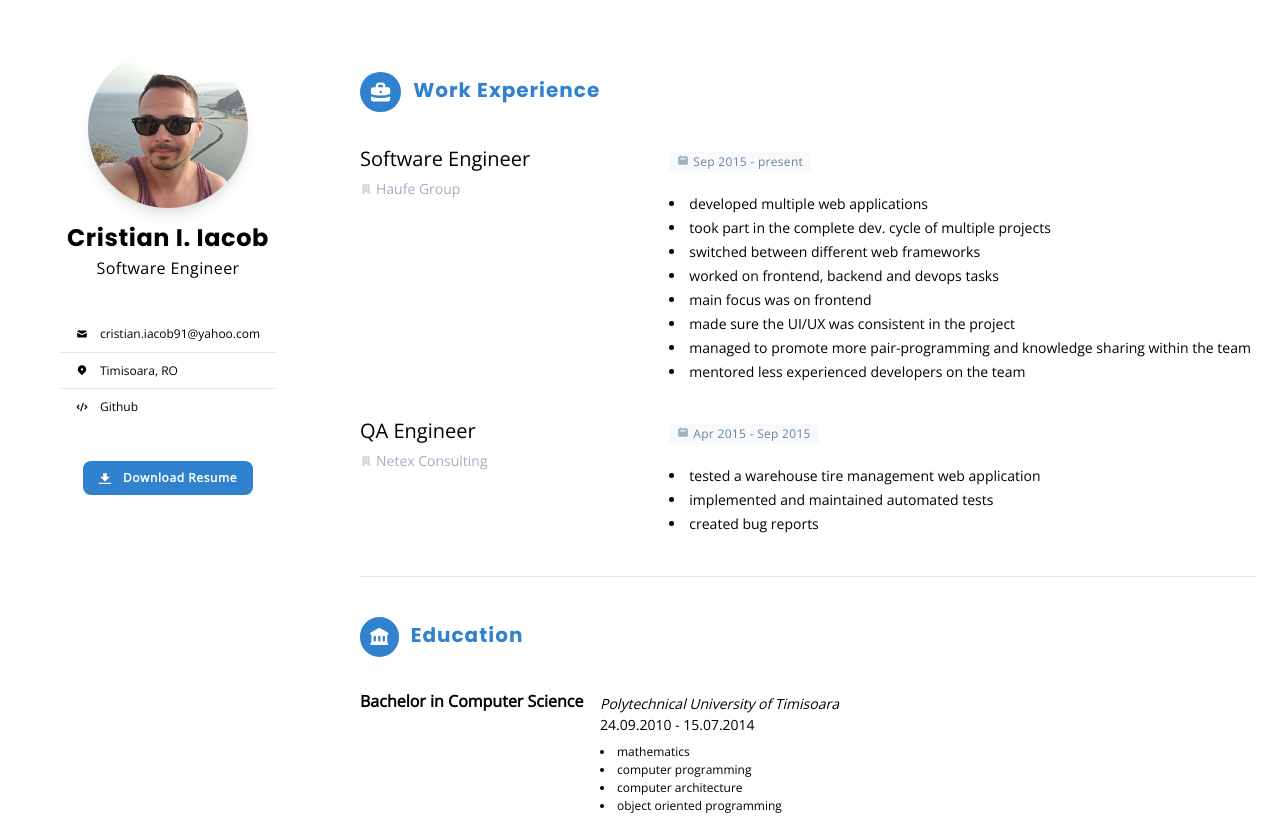
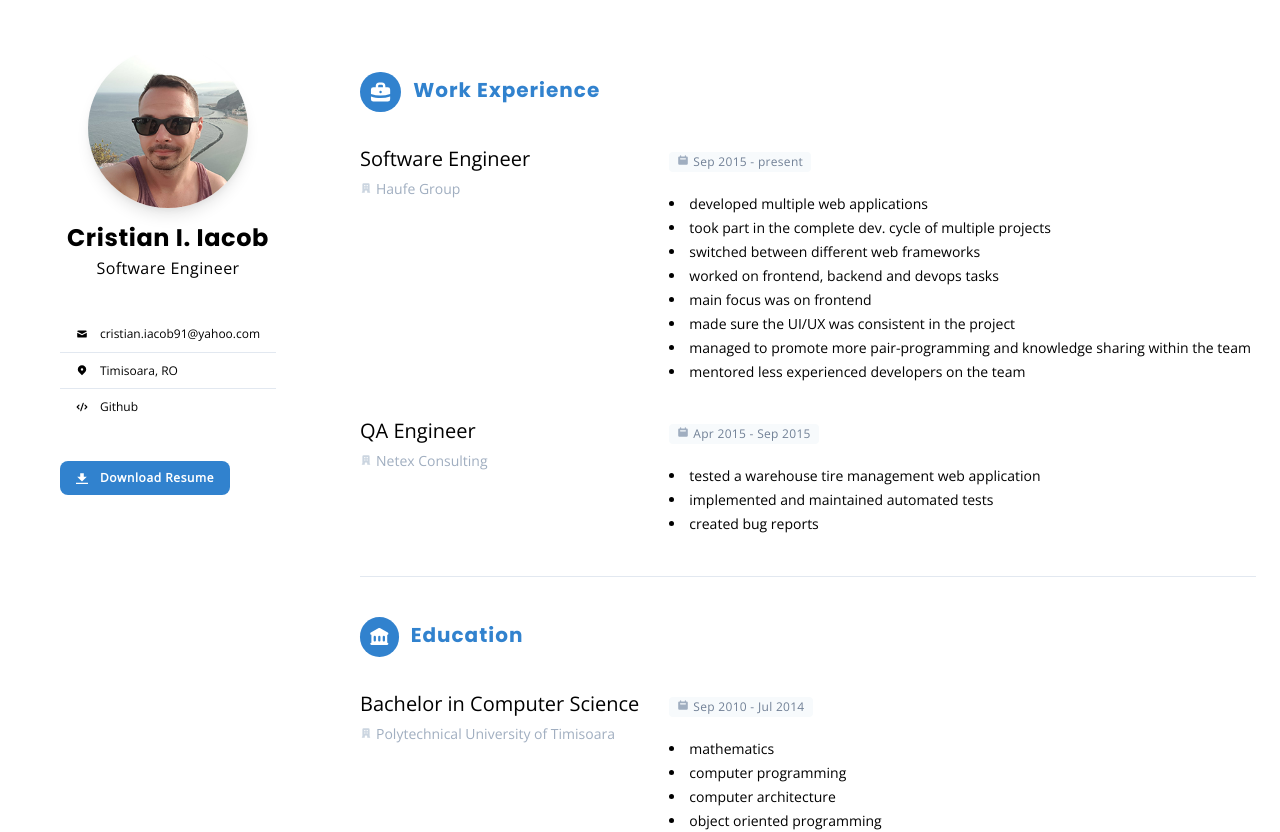
Before and after one commit to CristianIacob/resume, a Next.js app: page / in a window 1280 px wide. Shown: the top 832 px of the page. Built offline with nearby package versions, Linux system fonts and the light colour scheme.

Commit message:
Refactor education and Experience. Fix alignment issues.

```diff
--- a/components/Education/index.jsx
+++ b/components/Education/index.jsx
@@ -1,43 +1,7 @@
 import React from "react";
 import Group from "../Group";
 import { library } from "../../Assets/svg/dynamic-svg";
-
-const Title = (props) => {
-  return (
-    <div className="flex flex-col w-full sm:flex-row sm:items-center md:w-1/4">
-      <h1 className="text-base text-base font-bold">{props.name}</h1>
-      <h4 className="flex text-xs font-sans mt-1 items-center h-full sm:hidden">
-        {props.startDate} - {props.endDate}
-      </h4>
-    </div>
-  );
-};
-
-const Skills = (props) => {
-  return (
-    <ul className="text-xs mt-2">
-      {props.skills.map((skill, i) => {
-        return (
-          <li key={`skill-${i}`} className="list-inside list-disc">
-            {skill}
-          </li>
-        );
-      })}
-    </ul>
-  );
-};
-
-const Summary = (props) => {
-  return (
-    <section className="flex flex-col md:ml-4">
-      <h2 className="text-sm italic mt-1 ">{props.institution}</h2>
-      <h4 className="text-sm font-sans text-sm font-sans hidden sm:block">
-        {props.startDate} - {props.endDate}
-      </h4>
-      <Skills skills={props.skills} />
-    </section>
-  );
-};
+import TimeFrame from "../TimeFrame";
 
 function Education(props) {
   const education = props.data;
@@ -47,16 +11,13 @@ function Education(props) {
       <section className="w-full flex flex-col items-start">
         {education.map((education, i) => {
           return (
-            <section key={`education-${i}`} className="flex w-full mt-8 text-left items-start flex-col md:flex-row">
-              <Title name={education.award} startDate={education.startDate} endDate={education.endDate} />
-              <Summary
-                institution={education.name}
-                startDate={education.startDate}
-                endDate={education.endDate}
-                description={education.description}
-                skills={education.skills}
-              />
-            </section>
+            <TimeFrame
+              key={`workplace-${i}`}
+              title={education.award}
+              subTitle={education.name}
+              period={{ startDate: education.startDate, endDate: education.endDate }}
+              activities={education.skills}
+            />
           );
         })}
       </section>
--- a/components/Experience/index.jsx
+++ b/components/Experience/index.jsx
@@ -2,89 +2,23 @@ import React from "react";
 import Group from "../Group";
 import moment from "moment";
 import { briefcase, calendar, building } from "../../Assets/svg/dynamic-svg";
-
-const Position = (props) => {
-  return (
-    <div className="flex flex-row w-full justify-between sm:flex-row sm:items-center md:w-1/3">
-      <span>
-        <h1 className="text-xl font-sans">{props.name}</h1>
-        <span className="hidden md:flex">
-          <h2 className="flex items-center text-sm mt-1 font-sans text-gray-500">
-            <span className="w-3 mr-1 fill-current text-gray-400">{building}</span>
-            {props.company}
-          </h2>
-        </span>
-      </span>
-      <div className="flex items-center justify-end">
-        <h4 className="flex text-xs h-auto items-center font-sans tracking-wide mt-2 text-gray-600 md:hidden bg-gray-100 px-2 py-px rounded">
-          <span className="w-3 h-full mr-1 fill-current text-gray-500">{calendar}</span>
-          {props.startDate} - {props.endDate}
-        </h4>
-      </div>
-    </div>
-  );
-};
-
-const Responsabilities = (props) => {
-  return (
-    <ul className="text-sm mt-5 leading-6">
-      {props.data.map((responsability, i) => {
-        return (
-          <li key={`responsability-${i}`} className="list-inside list-disc">
-            {responsability}
-          </li>
-        );
-      })}
-    </ul>
-  );
-};
-
-const Job = (props) => {
-  return (
-    <section className="flex flex-col md:ml-4 md:w-2/3">
-      <div className="flex md:hidden">
-        <h2 className="flex items-center text-sm mt-1 font-sans text-gray-500">
-          <span className="w-3 mr-1 fill-current text-gray-400">{building}</span>
-          {props.company}
-        </h2>
-      </div>
-      <div className="hidden md:flex">
-        <h4 className="text-xs  w-auto font-sans tracking-wide mt-2 text-gray-600 items-center h-full bg-gray-100 px-2 py-px rounded">
-          <span className="inline-block w-3 h-full mr-1 fill-current text-gray-500">{calendar}</span>
-          {props.startDate} - {props.endDate}
-        </h4>
-      </div>
-      <Responsabilities data={props.responsabilities} />
-    </section>
-  );
-};
-
-const formatDate = (date) => (date !== "present" ? moment(date, "DD.MM.YYYY").format("MMM YYYY") : date);
+import TimeFrame from "../TimeFrame";
 
 function Experience(props) {
   const workplaces = props.data;
   return (
     <Group title="Work Experience" icon={briefcase}>
-      <section className="w-full flex flex-col items-start">
-        {workplaces.map((work, i) => {
-          return (
-            <section key={`workplace-${i}`} className={`flex w-full text-left items-start flex-col md:flex-row mt-8`}>
-              <Position
-                name={work.position}
-                company={work.company}
-                startDate={formatDate(work.startDate)}
-                endDate={formatDate(work.endDate)}
-              />
-              <Job
-                company={work.company}
-                startDate={formatDate(work.startDate)}
-                endDate={formatDate(work.endDate)}
-                responsabilities={work.responsabilities}
-              />
-            </section>
-          );
-        })}
-      </section>
+      {workplaces.map((work, i) => {
+        return (
+          <TimeFrame
+            key={`workplace-${i}`}
+            title={work.position}
+            subTitle={work.company}
+            period={{ startDate: work.startDate, endDate: work.endDate }}
+            activities={work.responsabilities}
+          />
+        );
+      })}
     </Group>
   );
 }
--- a/components/PersonalInfo/index.jsx
+++ b/components/PersonalInfo/index.jsx
@@ -19,11 +19,14 @@ const InfoItem = (props) => (
 
 const InfoList = (props) => {
   return (
-    <ul className="text-xs divide-y py-4 rounded px-8 shadow md:shadow-none">
-      <InfoItem icon={props.email.icon} link={`mailto:${props.email.value}`} value={props.email.value} />
-      <InfoItem icon={props.location.icon} link={`https://goo.gl/maps/a86eeqDQjDMDjGDo7`} value={props.location.value} />
-      <InfoItem icon={props.code.icon} link={props.code.value} value={`Github`} />
-    </ul>
+    <div className="px-8 shadow md:shadow-none rounded">
+      <ul className="text-xs divide-y py-4">
+        <InfoItem icon={props.email.icon} link={`mailto:${props.email.value}`} value={props.email.value} />
+        <InfoItem icon={props.location.icon} link={`https://goo.gl/maps/a86eeqDQjDMDjGDo7`} value={props.location.value} />
+        <InfoItem icon={props.code.icon} link={props.code.value} value={`Github`} />
+      </ul>
+      <DownloadCV />
+    </div>
   );
 };
 
@@ -41,7 +44,6 @@ function PersonalInfo(props) {
         location={{ icon: locationPin, value: location }}
         code={{ icon: code, value: github }}
       />
-      <DownloadCV />
     </section>
   );
 }
--- /dev/null
+++ b/components/TimeFrame/index.jsx
@@ -0,0 +1,77 @@
+import React from "react";
+
+import Group from "../Group";
+import moment from "moment";
+import { calendar, building } from "../../Assets/svg/dynamic-svg";
+
+const Position = (props) => {
+  return (
+    <div className="flex flex-row w-full justify-between sm:flex-row sm:items-center md:w-1/3">
+      <span>
+        <h1 className="text-xl font-sans">{props.name}</h1>
+        <span className="hidden md:flex">
+          <h2 className="inline-block relative w-full md:self-start text-sm mt-1 font-sans text-gray-500">
+            <span className="w-3 h-3 mt-1 absolute fill-current text-gray-400">{building}</span>
+            <span className="ml-4">{props.company}</span>
+          </h2>
+        </span>
+      </span>
+      <div className="flex items-center justify-end">
+        <h4 className="flex text-xs h-auto items-center font-sans tracking-wide mt-2 text-gray-600 md:hidden bg-gray-100 px-2 py-px rounded">
+          <span className="w-3 h-full mr-1 fill-current text-gray-500">{calendar}</span>
+          {props.startDate} - {props.endDate}
+        </h4>
+      </div>
+    </div>
+  );
+};
+
+const Activities = (props) => {
+  return (
+    <ul className="text-sm mt-5 leading-6">
+      {props.data.map((activity, i) => {
+        return (
+          <li key={`activity-${props.company}-${i}`} className="list-inside list-disc">
+            {activity}
+          </li>
+        );
+      })}
+    </ul>
+  );
+};
+
+const Job = (props) => {
+  return (
+    <section className="flex flex-col md:ml-4 md:w-2/3">
+      <div className="flex md:hidden">
+        <h2 className="flex items-center text-sm mt-1 font-sans text-gray-500">
+          <span className="w-3 mt-px mr-1 fill-current text-gray-400">{building}</span>
+          {props.company}
+        </h2>
+      </div>
+      <div className="hidden md:flex">
+        <h4 className="text-xs  w-auto font-sans tracking-wide mt-2 text-gray-600 items-center h-full bg-gray-100 px-2 py-px rounded">
+          <span className="inline-block w-3 h-full mr-1 fill-current text-gray-500">{calendar}</span>
+          {props.startDate} - {props.endDate}
+        </h4>
+      </div>
+      <Activities data={props.activities} company={props.company} />
+    </section>
+  );
+};
+
+const formatDate = (date) => (date !== "present" ? moment(date, "DD.MM.YYYY").format("MMM YYYY") : date);
+
+function TimeFrame(props) {
+  const { title, subTitle, period, activities } = props;
+  return (
+    <section className="w-full flex flex-col items-start">
+      <section className={`flex w-full text-left items-start flex-col md:flex-row mt-8`}>
+        <Position name={title} company={subTitle} startDate={formatDate(period.startDate)} endDate={formatDate(period.endDate)} />
+        <Job company={subTitle} startDate={formatDate(period.startDate)} endDate={formatDate(period.endDate)} activities={activities} />
+      </section>
+    </section>
+  );
+}
+
+export default TimeFrame;
```
